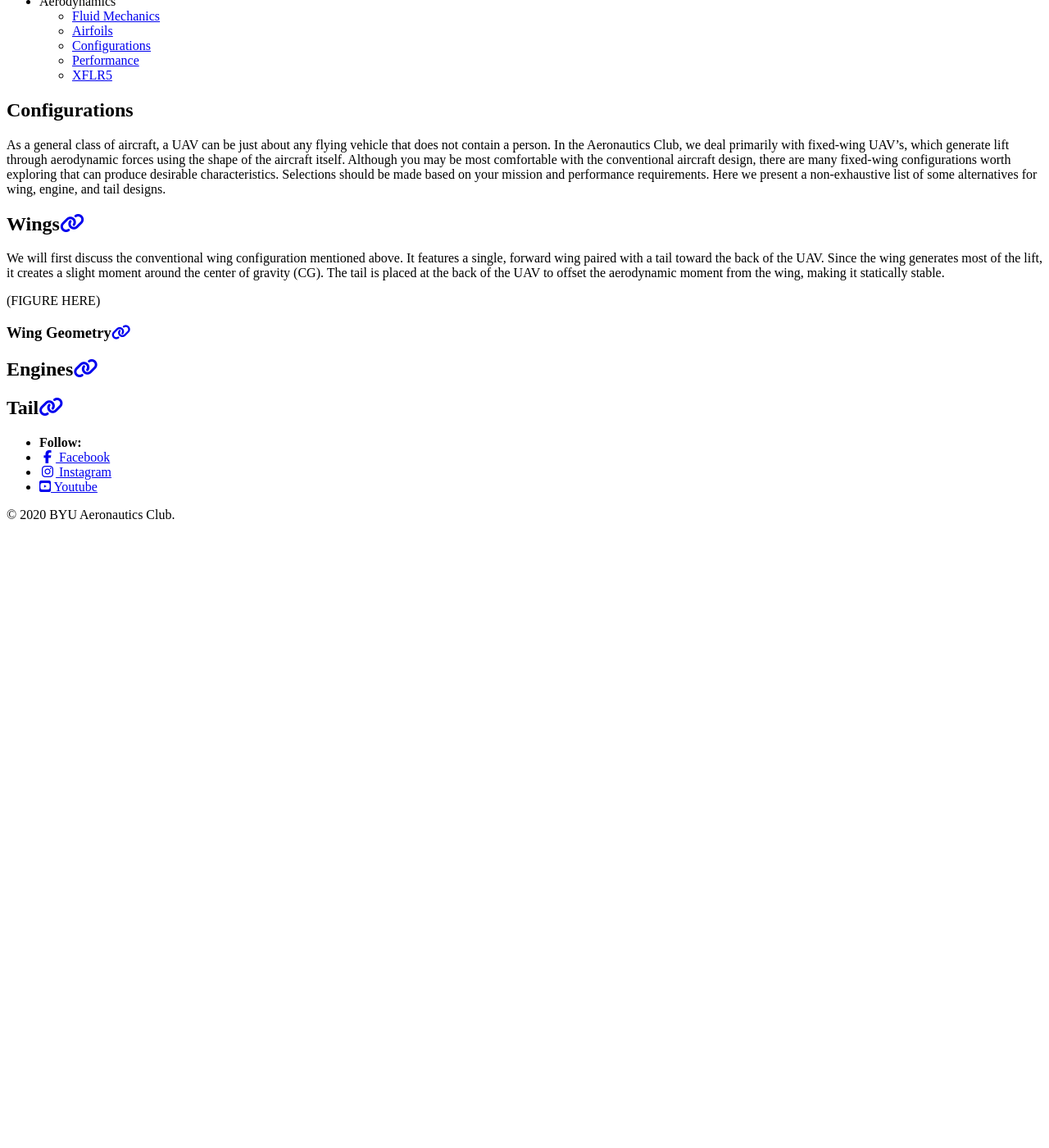
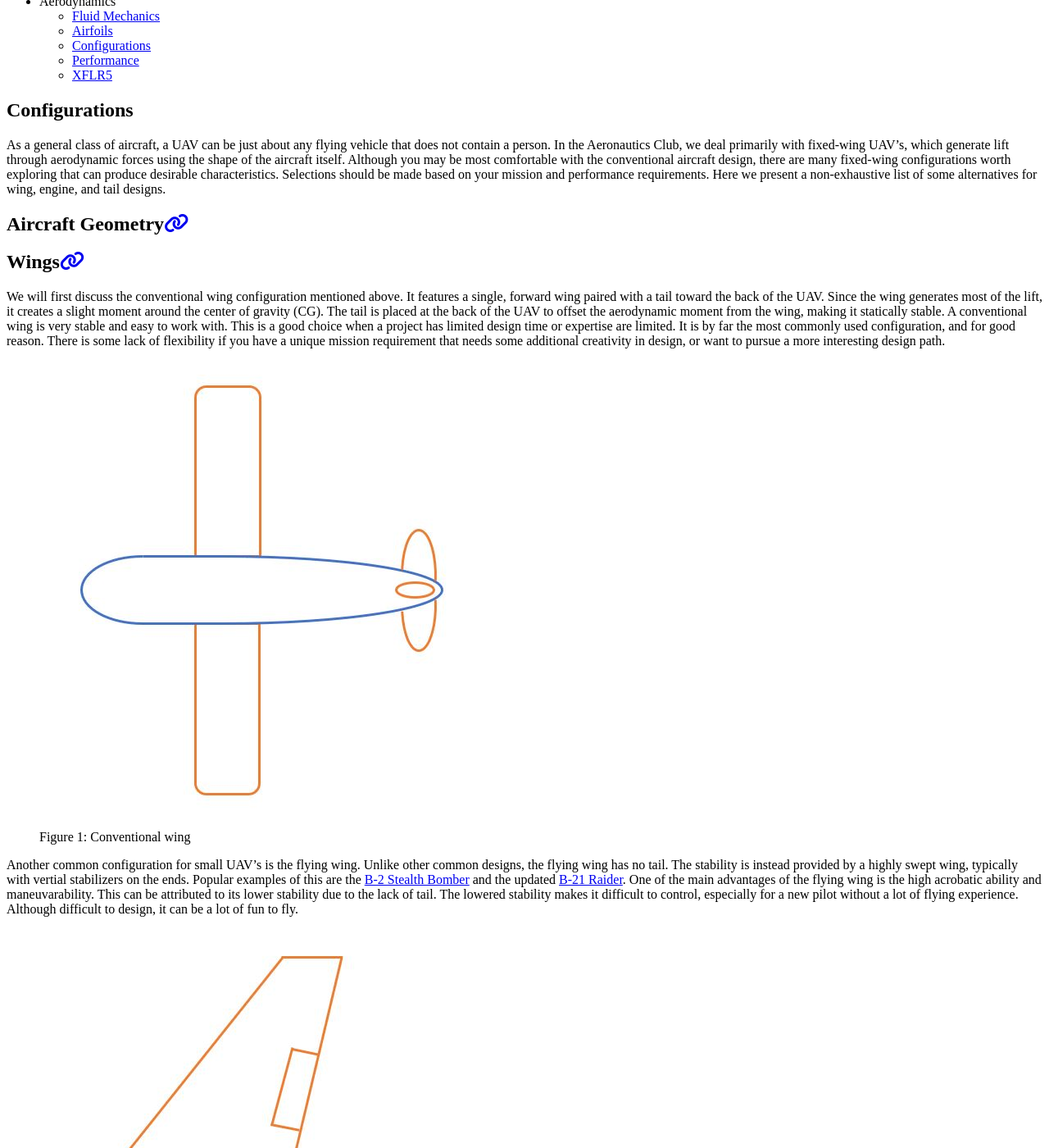
Before and after one commit to BYU-Aeronautics-Club/BYUAeronauticsClub.github.io, a Jekyll site: the page built from _pages/fundamentals/aerodynamics/configurations.md, in a window 1280 px wide and 1400 px high, scrolled down 465 px. Shown: the whole window at 82% size. Built offline with Jekyll 4.4.1, drawn with Linux system fonts in a browser that asks for light colours; cached includes are drawn as plain includes; nearby versions of some CDN libraries; before the commit the page ends 1110 px from its top, so only the background shows below that; some of the changed text lies outside the part shown.

Commit message:
Adding figures and content

```diff
--- a/_pages/fundamentals/aerodynamics/configurations.md
+++ b/_pages/fundamentals/aerodynamics/configurations.md
@@ -9,13 +9,42 @@ sidebar:
 
 As a general class of aircraft, a UAV can be just about any flying vehicle that does not contain a person. In the Aeronautics Club, we deal primarily with fixed-wing UAV's, which generate lift through aerodynamic forces using the shape of the aircraft itself. Although you may be most comfortable with the conventional aircraft design, there are many fixed-wing configurations worth exploring that can produce desirable characteristics. Selections should be made based on your mission and performance requirements. Here we present a non-exhaustive list of some alternatives for wing, engine, and tail designs.
 
+## Aircraft Geometry
+
 ## Wings
-We will first discuss the conventional wing configuration mentioned above. It features a single, forward wing paired with a tail toward the back of the UAV. Since the wing generates most of the lift, it creates a slight moment around the center of gravity (CG). The tail is placed at the back of the UAV to offset the aerodynamic moment from the wing, making it statically stable.
+We will first discuss the conventional wing configuration mentioned above. It features a single, forward wing paired with a tail toward the back of the UAV. Since the wing generates most of the lift, it creates a slight moment around the center of gravity (CG). The tail is placed at the back of the UAV to offset the aerodynamic moment from the wing, making it statically stable. A conventional wing is very stable and easy to work with. This is a good choice when a project has limited design time or expertise are limited. It is by far the most commonly used configuration, and for good reason. There is some lack of flexibility if you have a unique mission requirement that needs some additional creativity in design, or want to pursue a more interesting design path.
 
-(FIGURE HERE)
+{% include figure image_path="_pages/fundamentals/aerodynamics/figures/conventional_wing.JPG" caption="Figure 1: Conventional wing" %}
 
-### Wing Geometry
+Another common configuration for small UAV's is the flying wing. Unlike other common designs, the flying wing has no tail. The stability is instead provided by a highly swept wing, typically with vertial stabilizers on the ends. Popular examples of this are the [B-2 Stealth Bomber](https://en.wikipedia.org/wiki/Northrop_Grumman_B-2_Spirit "B-2 Bomber") and the updated [B-21 Raider](https://en.wikipedia.org/wiki/Northrop_Grumman_B-21_Raider "B-21 Raider"). One of the main advantages of the flying wing is the high acrobatic ability and maneuvarability. This can be attributed to its lower stability due to the lack of tail. The lowered stability makes it difficult to control, especially for a new pilot without a lot of flying experience. Although difficult to design, it can be a lot of fun to fly.
+
+{% include figure image_path="_pages/fundamentals/aerodynamics/figures/flying_wing.JPG" caption="Figure 2: Flying wing" %}
+
+The biplane configuration, although not very common, has the advantage of providing large amounts of lift with a relatively small span. This can be advantageous for a project where a smaller span is a design requirement. The tradeoff, however, is decreased aerodynamic efficiency. This is largely due to the interaction between the two wing surfaces. The lower wing receives downwash from the upper wing, infringing its ability to generate lift. In addition, splitting the wing into two pieces will increase the surface area needed to create the same amount of lift, greatly increasing the drag on the UAV.
+
+{% include figure image_path="_pages/fundamentals/aerodynamics/figures/biplane_wing.JPG" caption="Figure 3: Biplane wing" %}
+
+Some flexibility in the longitudinal positioning of the wing is offered in the canard configuration.
+
+{% include figure image_path="_pages/fundamentals/aerodynamics/figures/canard_wing.JPG" caption="Figure 4: Canard wing" %}
+
+{% include figure image_path="_pages/fundamentals/aerodynamics/figures/tandem_wing.JPG" caption="Figure 5: Tandem wing" %}
+
+
+## Tail
+
+{% include figure image_path="_pages/fundamentals/aerodynamics/figures/conventional_tail.JPG" caption="Figure 9: Conventional tail" %}
+
+{% include figure image_path="_pages/fundamentals/aerodynamics/figures/t_tail.JPG" caption="Figure 10: T-tail" %}
+
+{% include figure image_path="_pages/fundamentals/aerodynamics/figures/v_tail.JPG" caption="Figure 11: V-tail" %}
+
+{% include figure image_path="_pages/fundamentals/aerodynamics/figures/h_tail.JPG" caption="Figure 12: H-tail" %}
 
 ## Engines
 
-## Tail
+{% include figure image_path="_pages/fundamentals/aerodynamics/figures/puller_motor.JPG" caption="Figure 6: Puller motor" %}
+
+{% include figure image_path="_pages/fundamentals/aerodynamics/figures/tractor_motor.JPG" caption="Figure 7: Tractor motor" %}
+
+{% include figure image_path="_pages/fundamentals/aerodynamics/figures/twin_motor.JPG" caption="Figure 8: Twin motor" %}
```
